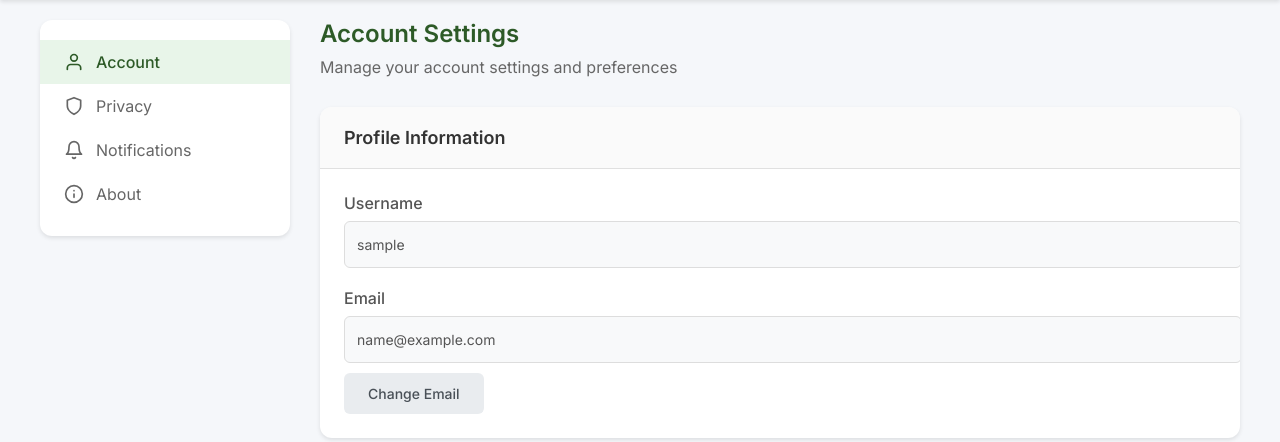
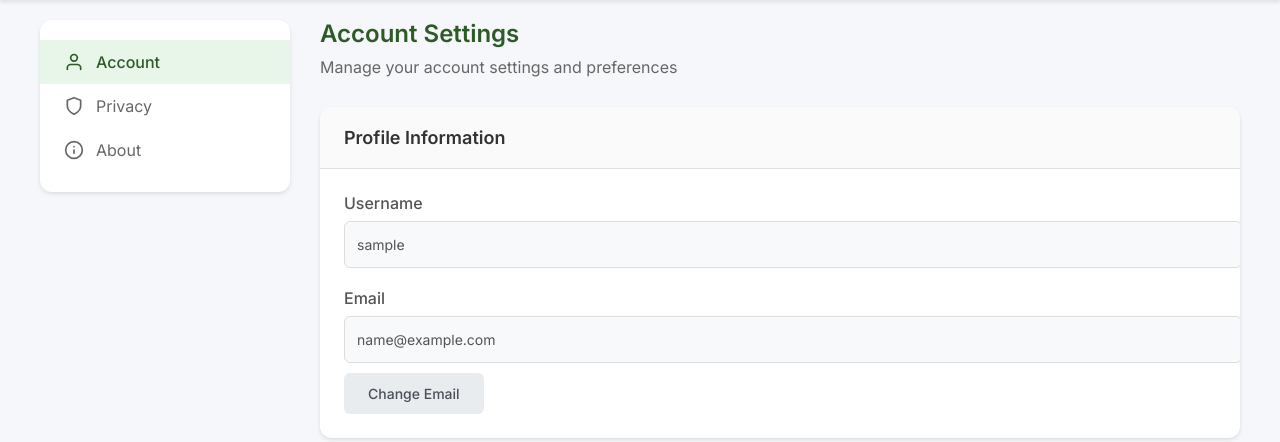
Before and after one commit to lmt610/ecm2434, a Django app: page /settings/ in a window 1280 px wide. Shown: the part 98-540 px from the top of the page. Run offline with Django 4.2, Linux system fonts and the light colour scheme; the visitor is signed in with stand-in values (Sample User, id 1); data comes from the database, SQL or seed files in the repository.

Commit message:
removed notifications section in settings

```diff
--- a/project/users/templates/users/settings.html
+++ b/project/users/templates/users/settings.html
@@ -18,10 +18,6 @@
         <div class="nav-item" data-tab="privacy">
             <svg xmlns="http://www.w3.org/2000/svg" width="24" height="24" viewBox="0 0 24 24" fill="none" stroke="currentColor" stroke-width="2" stroke-linecap="round" stroke-linejoin="round"><path d="M12 22s8-4 8-10V5l-8-3-8 3v7c0 6 8 10 8 10z"></path></svg>
             Privacy
-        </div>
-        <div class="nav-item" data-tab="notifications">
-            <svg xmlns="http://www.w3.org/2000/svg" width="24" height="24" viewBox="0 0 24 24" fill="none" stroke="currentColor" stroke-width="2" stroke-linecap="round" stroke-linejoin="round"><path d="M18 8A6 6 0 0 0 6 8c0 7-3 9-3 9h18s-3-2-3-9"></path><path d="M13.73 21a2 2 0 0 1-3.46 0"></path></svg>
-            Notifications
         </div>
         <div class="nav-item" data-tab="about">
             <svg xmlns="http://www.w3.org/2000/svg" width="24" height="24" viewBox="0 0 24 24" fill="none" stroke="currentColor" stroke-width="2" stroke-linecap="round" stroke-linejoin="round"><circle cx="12" cy="12" r="10"></circle><line x1="12" y1="16" x2="12" y2="12"></line><line x1="12" y1="8" x2="12.01" y2="8"></line></svg>
```
